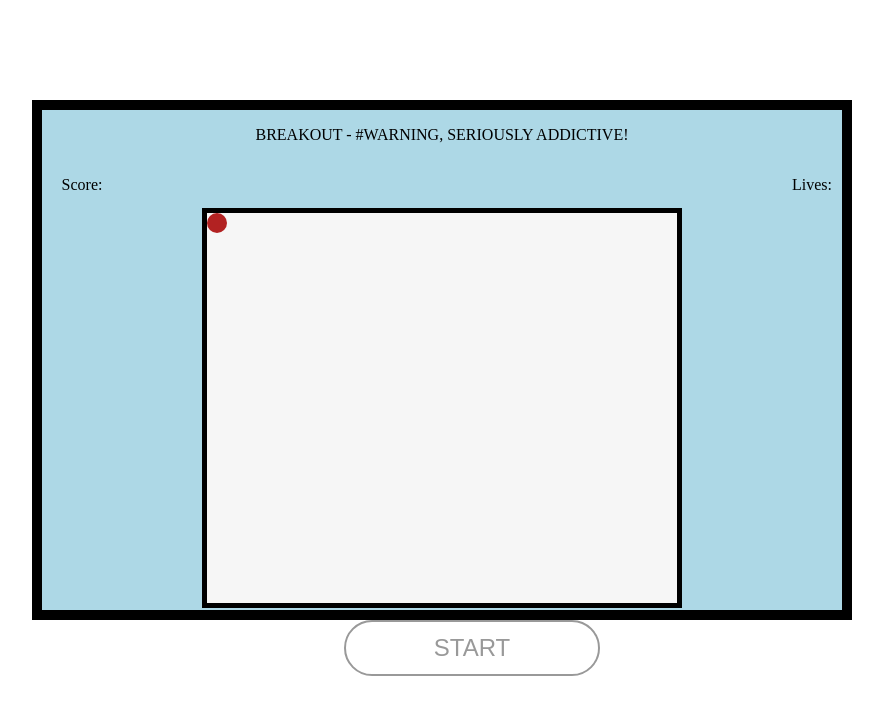
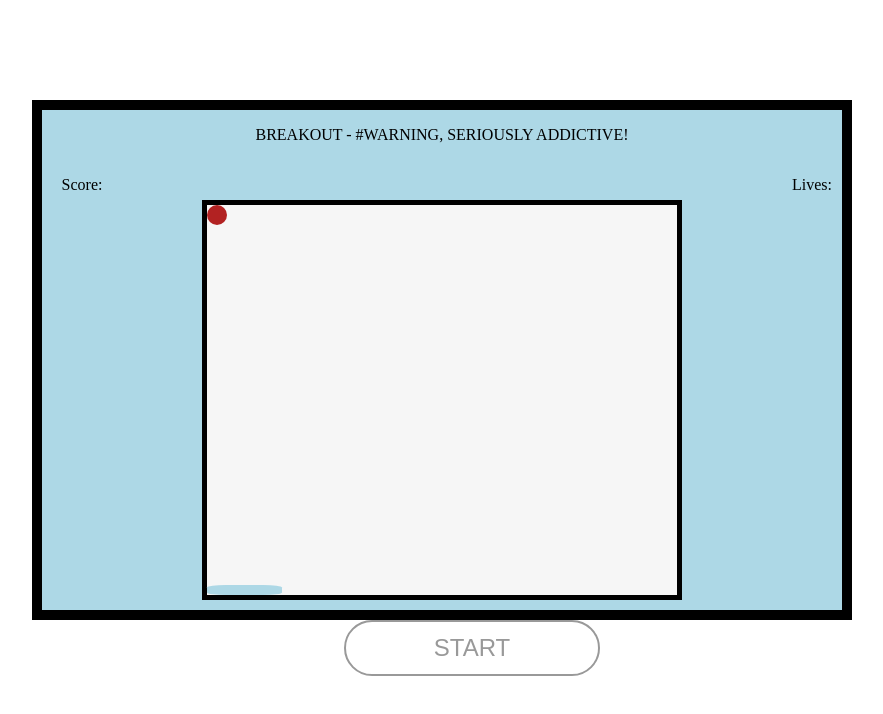
Before and after one commit to toweka/game-project, a plain HTML site: page index.html in a window 1280 px wide. Shown: the whole page, without its empty margins (168-1051 px from the left). Drawn offline with nearby package versions, Linux system fonts and the light colour scheme.

Commit message:
created immovable paddle

```diff
--- a/css/style.css
+++ b/css/style.css
@@ -23,9 +23,9 @@
   border: 5px black solid;
   width: 60%;
   height: 80%;
-  margin: 8% 20%;
+  margin: 5% 20%;
   background-color: #f6f6f6;
-  /* position: absolute; */
+  position: absolute;
 }
 
 span {
@@ -44,6 +44,15 @@ body {
   background: firebrick;
   border-radius: 50%;
   position: absolute;
+}
+
+#paddle {
+  height: 10px;
+  width: 75px;
+  border-radius: 25%;
+  background: lightblue;
+  position: absolute;
+  bottom: 0;
 }
 
 .btn-container {
--- a/index.html
+++ b/index.html
@@ -13,6 +13,7 @@
       <p class="lives">Lives: <span></span></p>
       <div id="gameScreen">
         <div id="ball"></div>
+        <div id="paddle"></div>
       </div>
     </div>
     <button type="button" name="button" id="btn">START</button>
```
